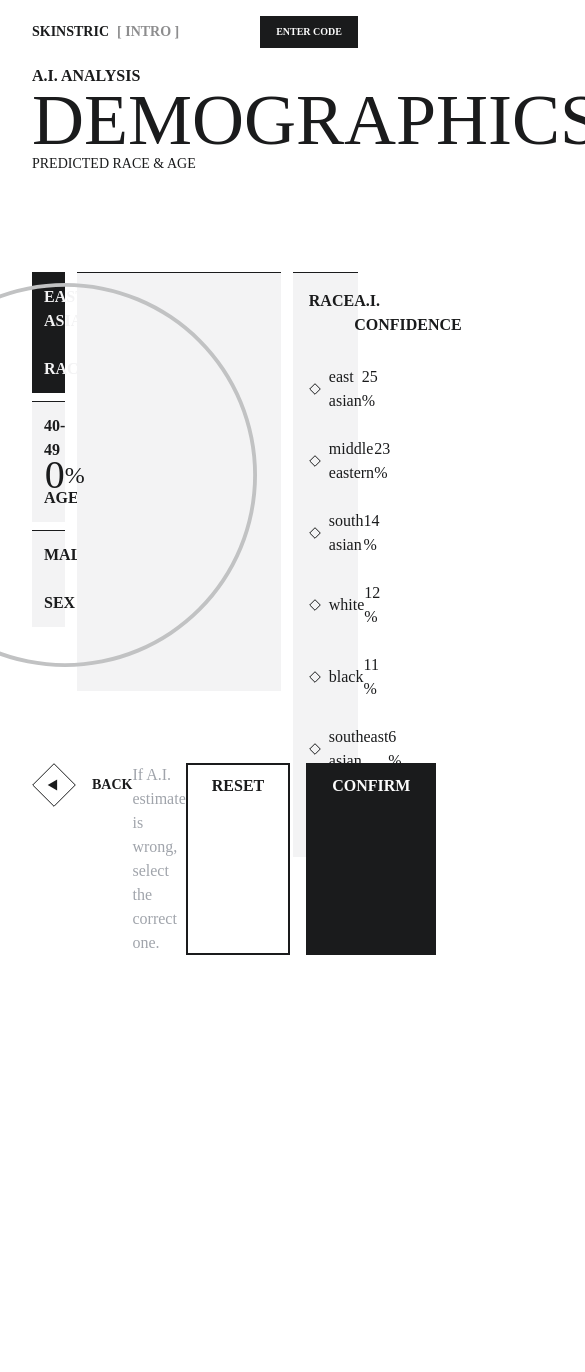
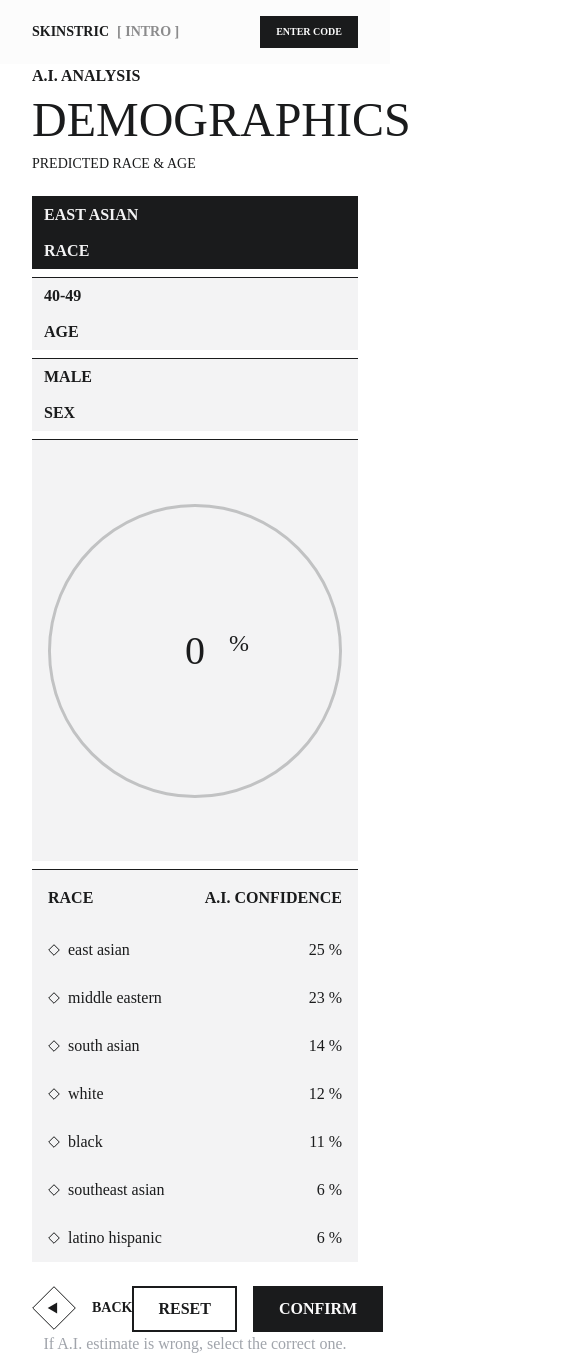
Before and after one commit to wolfyman411/skinstric-internship, a Next.js app: page /summary in a window 390 px wide. Shown: the whole page, 585 px wide, since content can reach past the window. Before the commit the page ends 971 px from the top, so only its background shows below. Built offline with nearby package versions, Linux system fonts and the light colour scheme; a web font is replaced by a local one.

Commit message:
summary reactivity

```diff
--- a/app/summary/summary.css
+++ b/app/summary/summary.css
@@ -42,7 +42,7 @@
 .analysis-chart--wrapper {
     display: flex;
     height: 80vh;
-    padding-top: 256px;
+    padding-top: 180px;
 }
 
 .chart-tabs {
@@ -94,7 +94,7 @@
 }
 
 .chart-options--wrapper {
-    width: 20%;
+    width: 30%;
 }
 
 .chart-display--title {
@@ -103,6 +103,7 @@
     line-height: 40px;
     letter-spacing: -5%;
     padding: 12px;
+    position: absolute;
 }
 
 .chart-display--graph--wrapper {
@@ -110,9 +111,9 @@
     align-items: center;
     justify-content: center;
     position: absolute;
-    bottom: 12px;
-    right: 12px;
-    padding: 12px;
+    height: 80%;
+    bottom: 16px;
+    right: 16px;
 }
 
 .chart-display--graph-text {
@@ -125,11 +126,12 @@
 }
 
 .chart-display--graph {
-    height: 384px;
+    height: 100%;
 }
 
 .chart-display--wrapper {
     display: flex;
+    height: 100%;
     width: 100%;
     flex-direction: column;
 }
@@ -259,4 +261,78 @@
 
 .chart-display--graph-percentage {
     font-size: 24px;
+    position: absolute;
+    left: 44px;
+    top: -8px;
 }
+
+@media(max-width:820px) {
+    #summary .container,
+    #summary .row {
+        height: auto;
+        min-height: 100vh;
+    }
+
+    .analysis-chart--wrapper {
+        flex-direction: column;
+        height: auto;
+    }
+
+    .chart-tabs {
+        display: block;
+        width: 100%;
+    }
+
+    .chart-tab--selection, .chart-tab--title {
+        padding: 6px 12px;
+    }
+
+    .chart-display {
+        width: 100%;
+        height: 50vh;
+        margin: 0;
+    }
+
+    .chart-display--title {
+        display: none;
+    }
+
+    .chart-display--graph--wrapper {
+        height: 100%;
+        position: relative;
+        bottom: 0;
+        right: 0;
+        padding: 16px;
+    }
+
+    .chart-options--wrapper {
+        margin-top: 8px;
+        width: 100%;
+    }
+
+    .summary-footer {
+        padding-bottom: 24px;
+    }
+
+    header {
+        background-color: #FCFCFC;
+    }
+
+    .summary-footer {
+        padding-top: 24px;
+        position: relative;
+    }
+
+    .disclaimer {
+        position: absolute;
+        width: 100%;
+        text-align: center;
+        left: 50%;
+        transform: translate(-50%,-50%);
+        bottom: -12px;
+    }
+
+    .summary-analysis--title {
+        font-size: 48px;
+    }
+}
```
